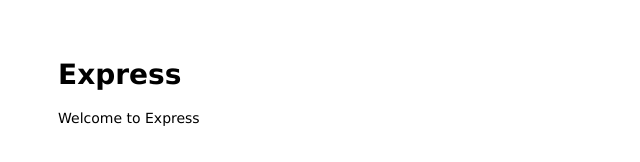
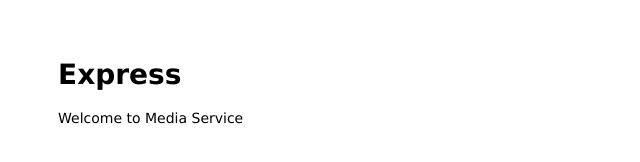
Before and after one commit to Jerry2204/online-course-app-media-service, a website: page public/index.html in a window 1280 px wide. Shown: the full height of the page, 0-640 px from the left. Drawn offline with Linux system fonts and the light colour scheme.

Commit message:
change html

```diff
--- a/public/index.html
+++ b/public/index.html
@@ -7,7 +7,7 @@
 
 <body>
   <h1>Express</h1>
-  <p>Welcome to Express</p>
+  <p>Welcome to Media Service</p>
 </body>
 
 </html>
```
